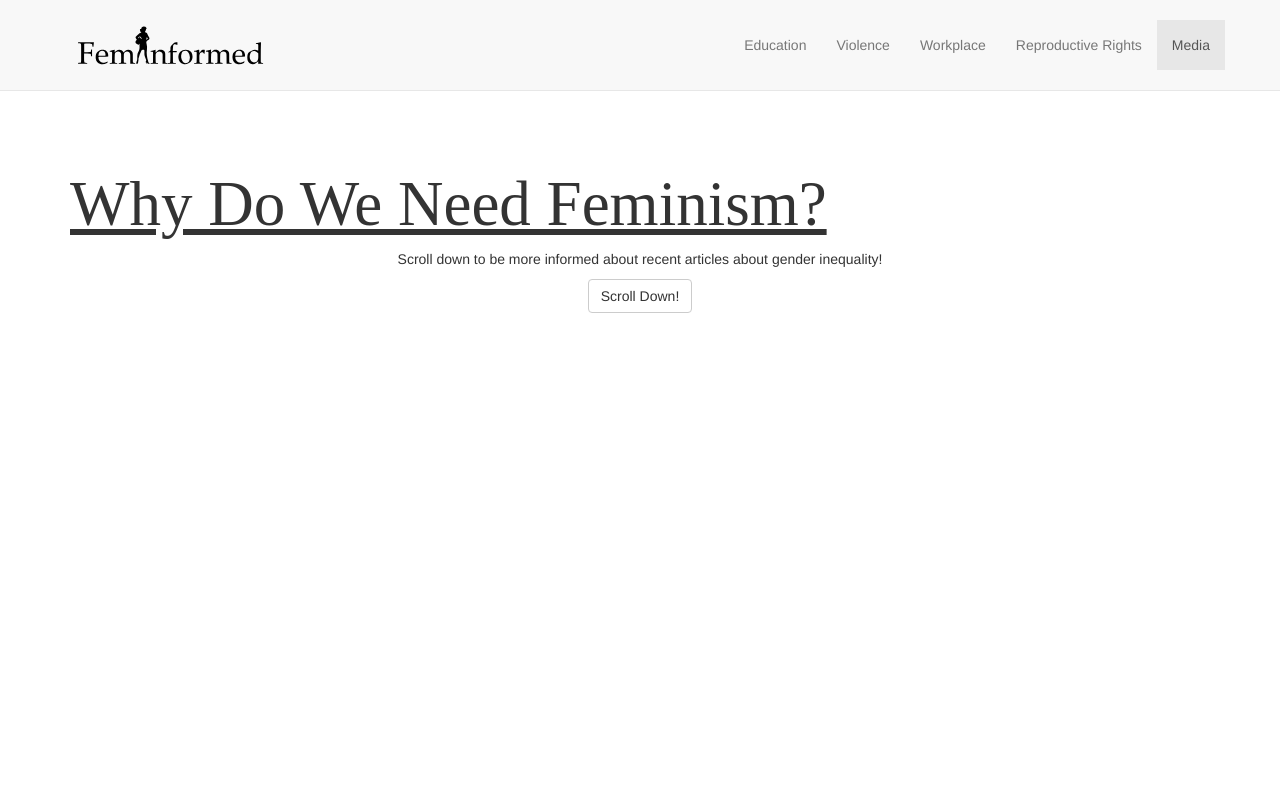
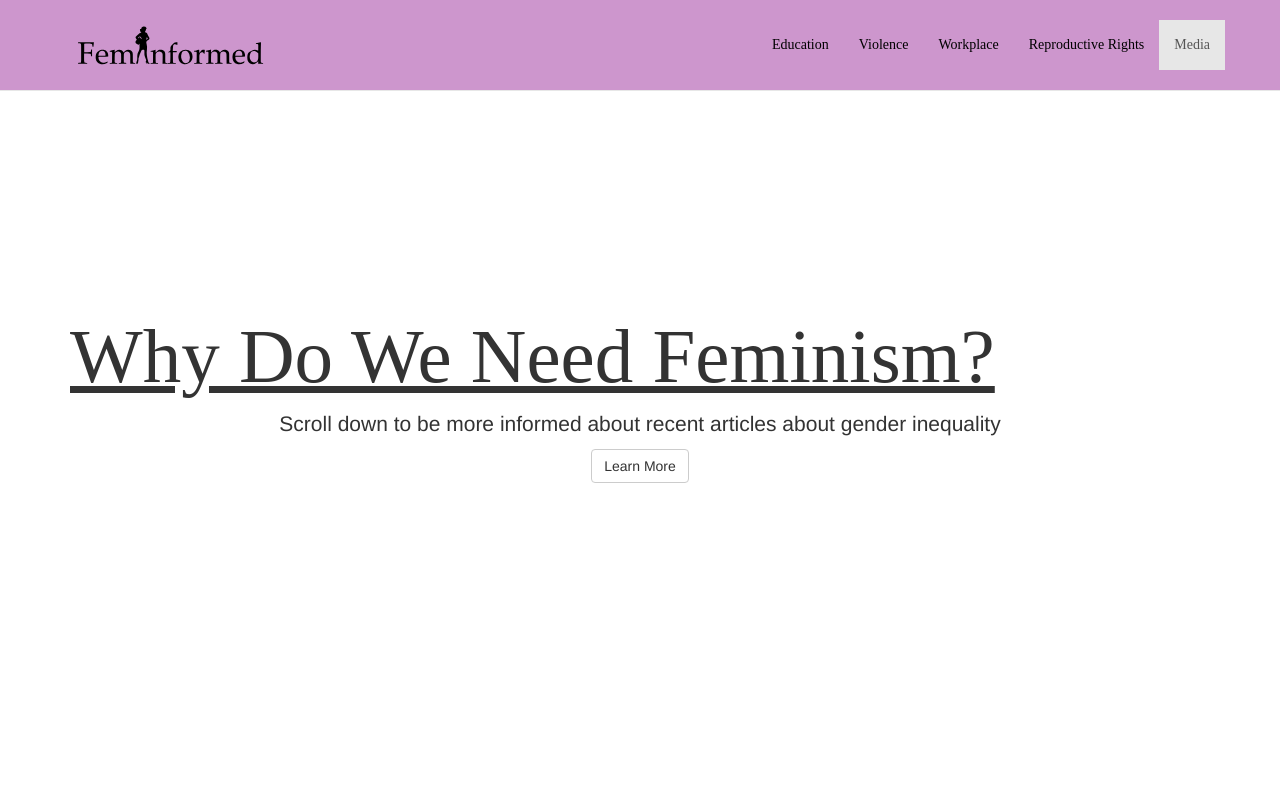
Before and after one commit to rc678/FemInformed, a website: page index.html in a window 1280 px wide. Shown: the top 800 px of the page. Drawn offline with Linux system fonts and the light colour scheme; no server answers.

Commit message:
completed prototype

```diff
--- a/css/custom.css
+++ b/css/custom.css
@@ -28,5 +28,28 @@ a:visited{
 }
 
 #landing{
-    font-size: 4.5em;
+    font-size: 5.5em;
 }
+
+p{
+    font-size: 1.5em;
+}
+
+#intro{
+    padding-top: 12%;
+}
+
+.navbar {
+    background-color: #CD96CD;
+}
+
+.navbar-default .navbar-nav>li>a {
+    color: black;
+    font: bold;
+    font-size: 1.0em;
+    font-family: Lucida Sans Typewriter;
+}
+
+.navbar-default .navbar-nav > li > a:hover, .navbar-default .navbar-nav > li > a:focus {
+    color: purple;
+}
--- a/index.html
+++ b/index.html
@@ -205,10 +205,10 @@
     <section id="intro" class="intro-section">
         <div class="container">
             <div class="row">
-                <div class="col-lg-12">
+                <div id="intro" class="col-lg-12">
                     <h1 id="landing">Why Do We Need Feminism?</h1>
-                    <p>Scroll down to be more informed about recent articles about gender inequality!</p>
-                    <a class="btn btn-default page-scroll" href="#about">Scroll Down!</a>
+                    <p>Scroll down to be more informed about recent articles about gender inequality</p>
+                    <a class="btn btn-default page-scroll" href="#education">Learn More</a>
                 </div>
             </div>
         </div>
```
